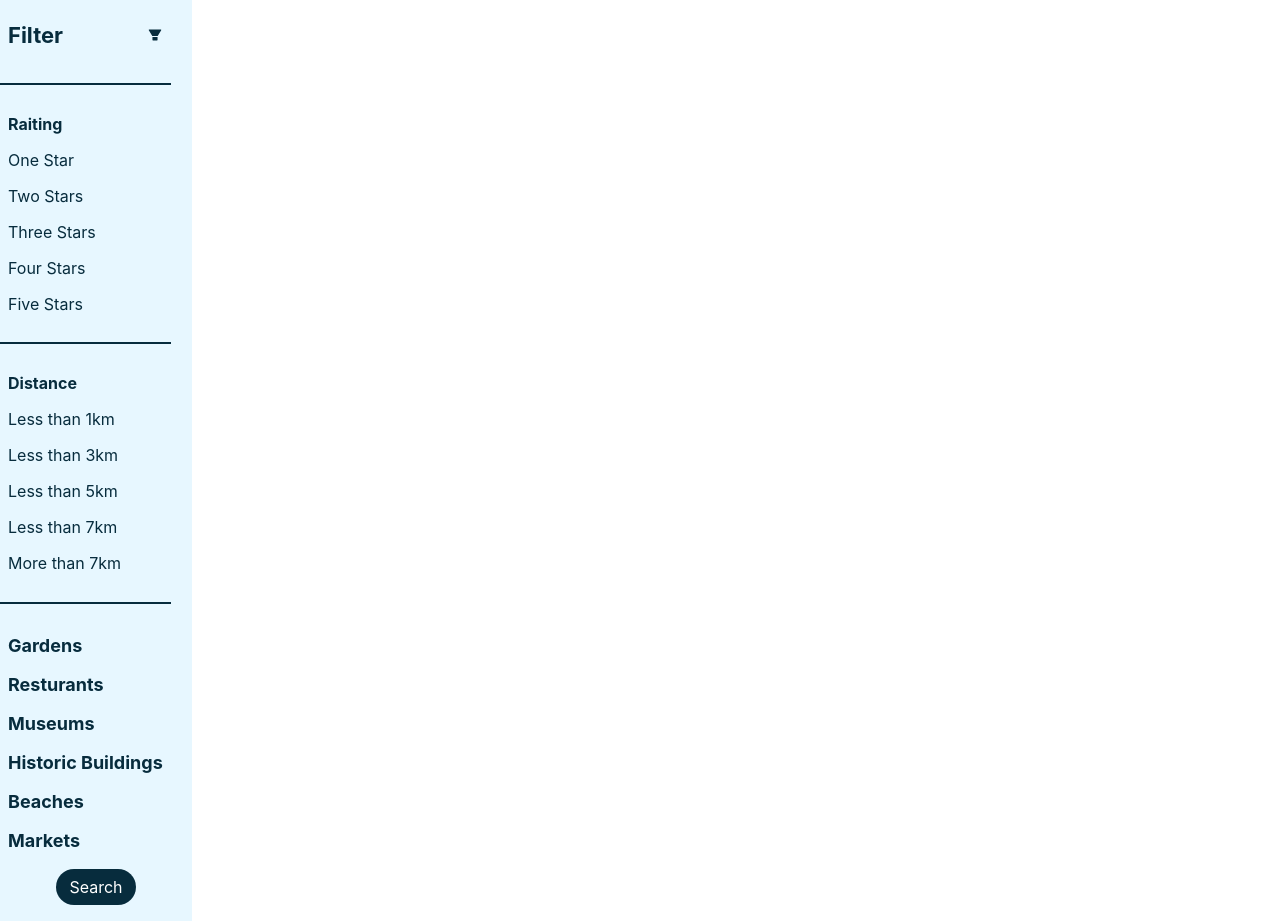
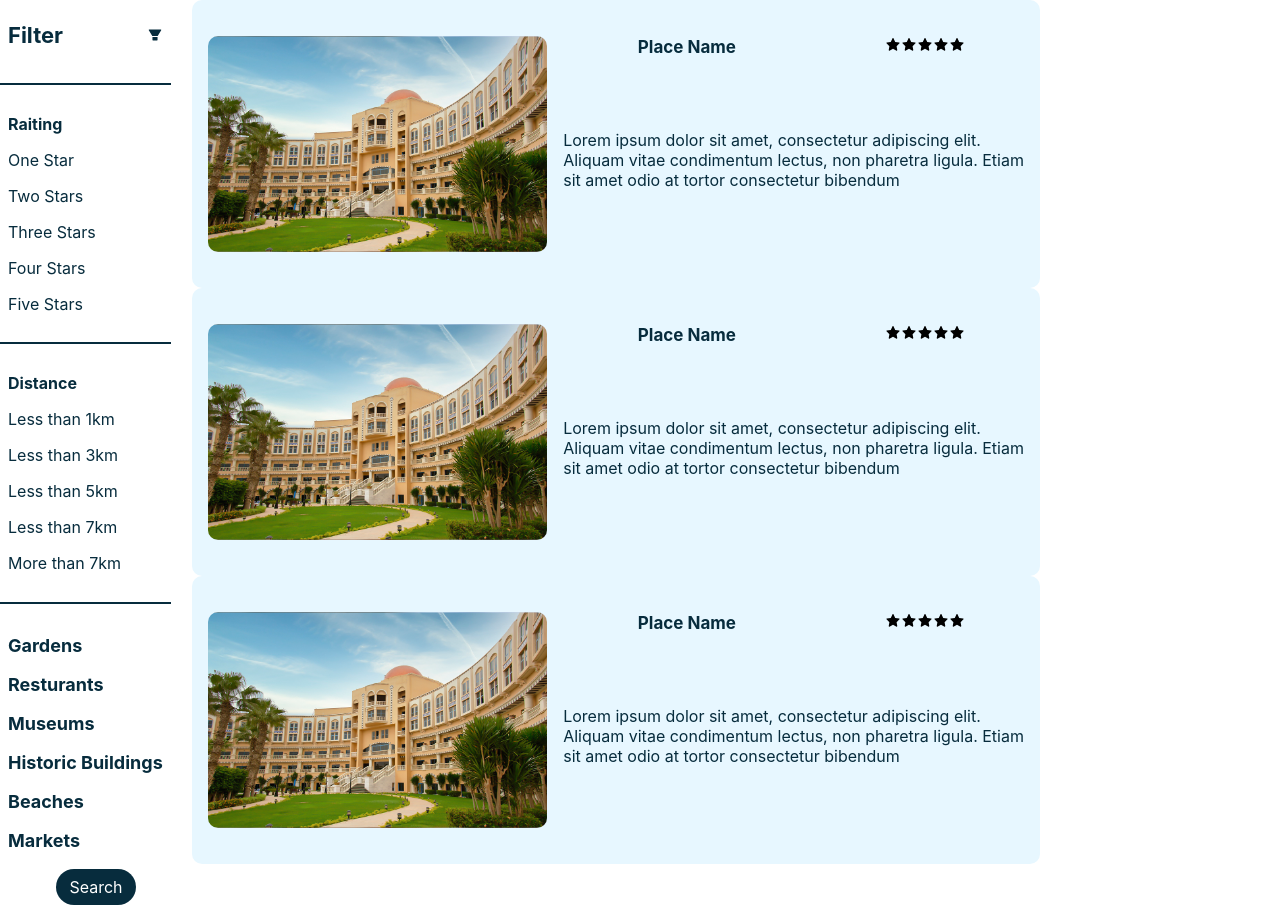
Before and after one commit to rashaaad19/-thirdPage__gradProject-, a React (Create React App) app: page / in a window 1280 px wide. Built offline with nearby package versions, Linux system fonts and the light colour scheme.

Commit message:
added the cards structure

```diff
--- a/src/App.css
+++ b/src/App.css
@@ -3,5 +3,5 @@
 }
 #leftSide__container{
     width: 15%;
-    background-color: #e7f7ff;
+    /* background-color: #e7f7ff; */
 }
--- a/src/App.js
+++ b/src/App.js
@@ -11,6 +11,8 @@ function App() {
   </div>
   <div id='rightSide__container'>
     <PlaceCard></PlaceCard>
+    <PlaceCard></PlaceCard>
+    <PlaceCard></PlaceCard>
   </div>
 </div>
   </>
--- a/src/components/rightSide/PlaceCard.css
+++ b/src/components/rightSide/PlaceCard.css
@@ -0,0 +1,35 @@
+#card__container{
+    background-color: #e7f7ff;
+    width: 53rem;
+    height: 18rem;
+    display: flex;
+    align-items: center;
+    border-radius: 10px;
+}
+#card__container img{
+    width: 40%;
+    height: 70%;
+    border-radius: 10px;
+    margin: 1rem ;
+}
+#card__firstRow{
+    display: flex;
+}
+.imageInfo{
+    height: fit-content;
+    width: 100%;
+    display: flex;
+    flex-wrap: wrap;
+    align-items: center;
+    justify-content: space-around;
+}
+.imageInfo p {
+    color: #072c3d;
+}
+#cardHeader{
+    font-size: 17px;
+    font-weight: bold;
+}
+#card__par{
+    margin-top: 2.5rem;
+}
--- a/src/components/rightSide/PlaceCard.js
+++ b/src/components/rightSide/PlaceCard.js
@@ -1,8 +1,28 @@
+import { AiFillStar } from 'react-icons/ai'
 import './PlaceCard.css'
 const PlaceCard=()=>{
     return(<>
     <div id='allCards__container'>
         <div id='card__container'>
+            <div id='card__firstRow'>
+            <img src='/assets/images/Nearby__images/1.jpg' alt='img'></img>
+            <div className='imageInfo'>
+            <p id='cardHeader'>Place Name</p>
+            <div className='star__container'>
+            <AiFillStar></AiFillStar>
+            <AiFillStar></AiFillStar>
+            <AiFillStar></AiFillStar>
+            <AiFillStar></AiFillStar>
+            <AiFillStar></AiFillStar>
+            </div>
+            <div id='card__par'>
+            <p>Lorem ipsum dolor sit amet, consectetur adipiscing elit. Aliquam vitae condimentum lectus, non pharetra ligula. Etiam sit amet odio at tortor consectetur bibendum</p>
+            </div>
+            </div>
+
+            </div>
+
+
         </div>
     </div>
     </>)
```
